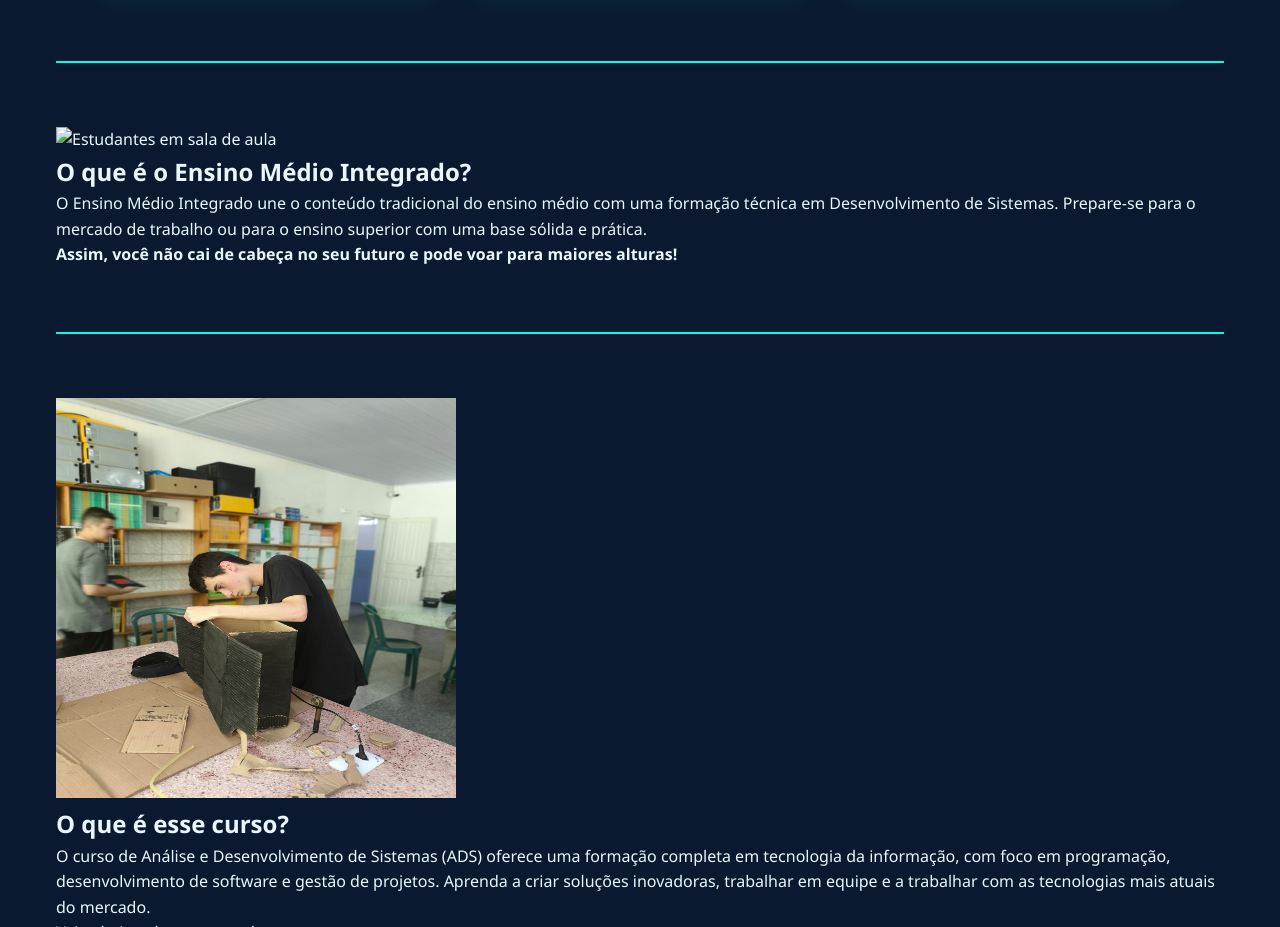
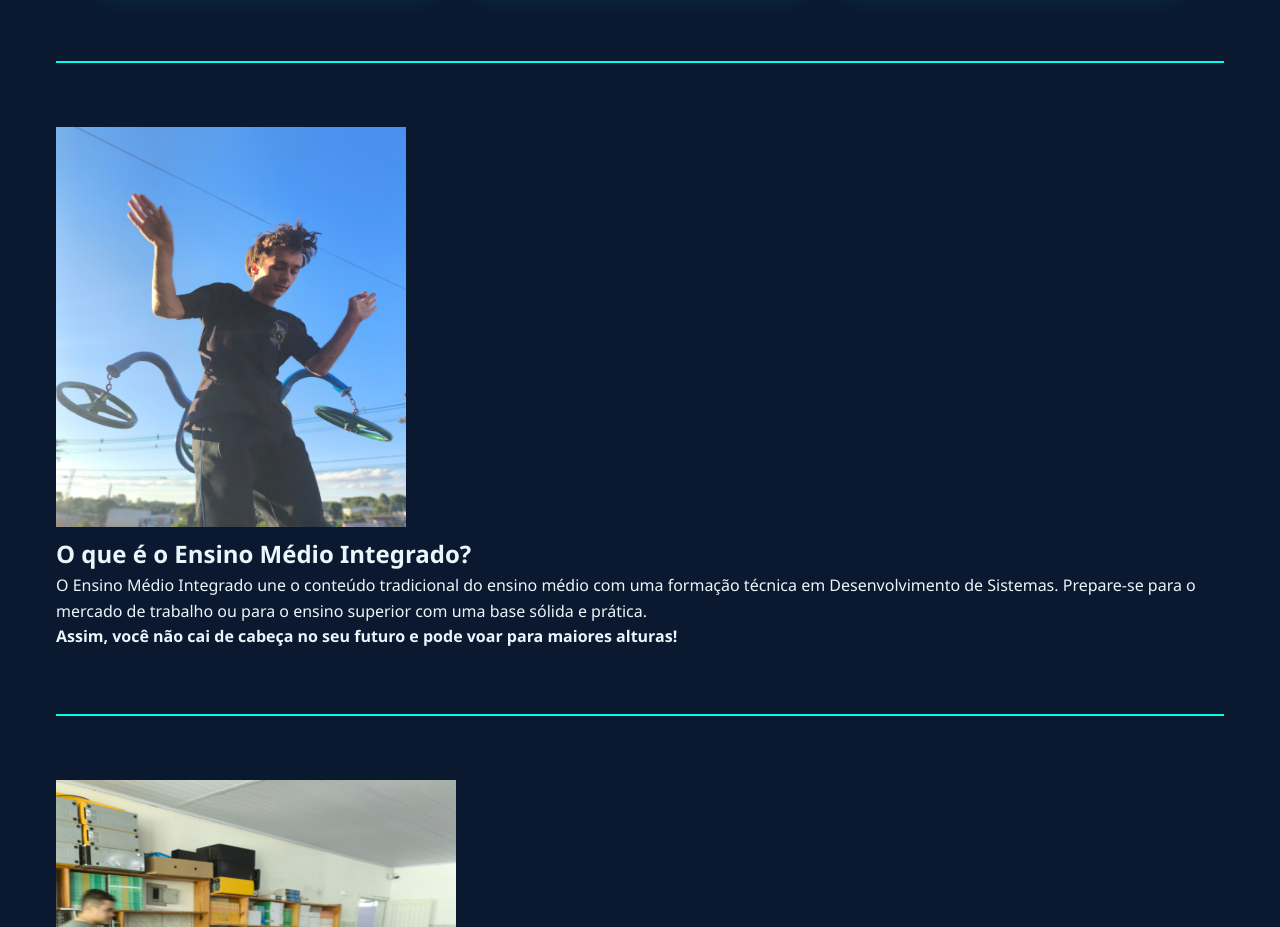
Before and after one commit to whironn/site-feira-cejac-2025-ads, a plain HTML site: page site-feira-2025/index.html in a window 1280 px wide. Shown: the part 929-1856 px from the top of the page. Drawn offline with nearby package versions, Linux system fonts and the light colour scheme.

Commit message:
Update index.html

```diff
--- a/site-feira-2025/index.html
+++ b/site-feira-2025/index.html
@@ -449,7 +449,7 @@
         <hr class="separator">
 
         <section class="slide card" data-aos="flip-left">
-            <img src="Imagem do WhatsApp de 2025-08-05 à(s) 15.27.27_443ea349.jpg" width="350" height="400" alt="Estudantes em sala de aula" />
+            <img src="imagemsalto.jpg" width="350" height="400" alt="Estudantes em sala de aula" />
             <div class="text-content">
                 <h2>O que é o Ensino Médio Integrado?</h2>
                 <p>
```
